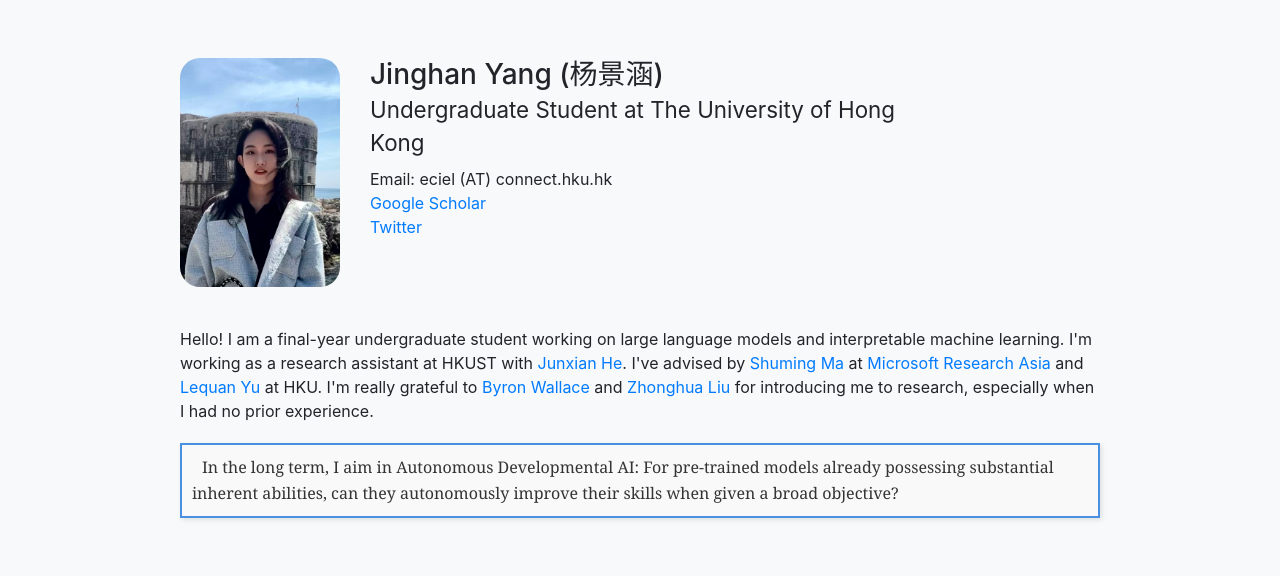
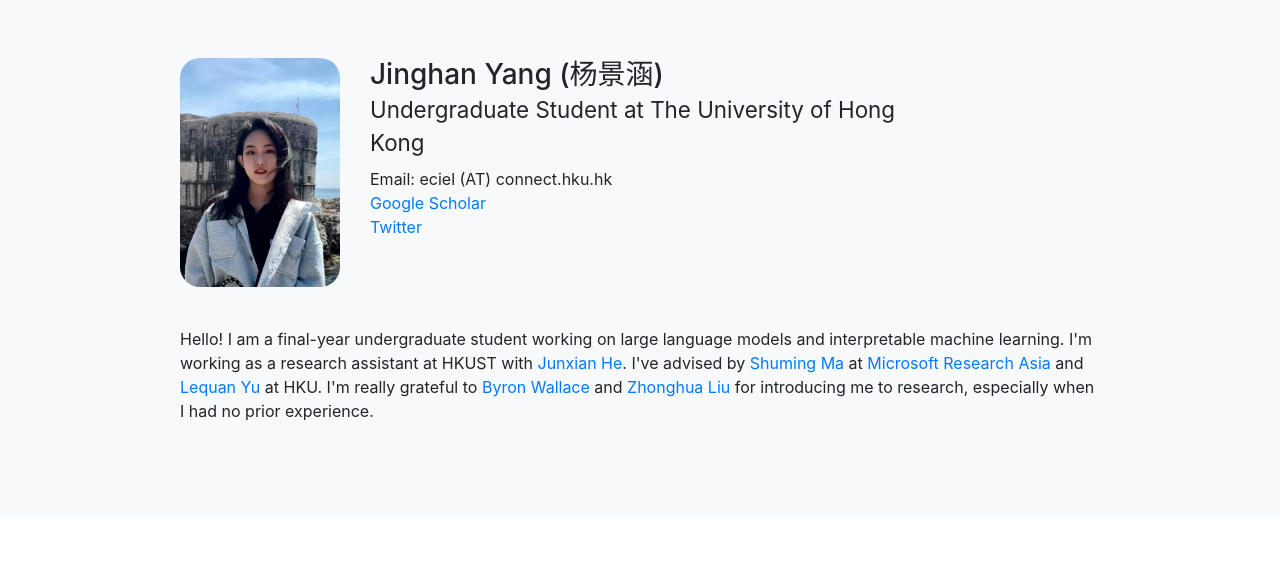
Before and after one commit to ecielyang/jinghanyang.github.io, a website with bundled scripts: page index.html in a window 1280 px wide. Shown: the part 62-638 px from the top of the page. Built offline with nearby package versions, Linux system fonts and the light colour scheme.

Commit message:
Add files via upload

```diff
--- a/index.html
+++ b/index.html
@@ -83,9 +83,9 @@
                 I'm working as a research assistant at HKUST with <a href="https://jxhe.github.io">Junxian He</a>. I've advised by <a href="https://www.microsoft.com/en-us/research/people/shumma/">Shuming Ma</a> at <a href="https://www.microsoft.com/en-us/research/lab/microsoft-research-asia/">Microsoft Research Asia</a> and <a href="https://yulequan.github.io">Lequan Yu</a> at HKU. I'm really grateful to <a href="https://www.byronwallace.com">Byron Wallace</a> and <a href="https://sites.google.com/view/drliu/home">Zhonghua Liu</a> for introducing me to research, especially when I had no prior experience.
               </p>
 
-<p style="margin: 20px 0; padding: 10px; border: 2px solid #4A90E2; text-indent: 10px; font-family: Georgia, serif; font-size: 16px; color: #333; background-color: #f9f9f9; line-height: 1.6; box-shadow: 2px 2px 5px rgba(0,0,0,0.1);">
-    In the long term, I aim in Autonomous Developmental AI: For pre-trained models already possessing substantial inherent abilities, can they autonomously improve their skills when given a broad objective?
-</p>
+<!--<p style="margin: 20px 0; padding: 10px; border: 2px solid #4A90E2; text-indent: 10px; font-family: Georgia, serif; font-size: 16px; color: #333; background-color: #f9f9f9; line-height: 1.6; box-shadow: 2px 2px 5px rgba(0,0,0,0.1);">-->
+<!--    In the long term, I aim in Autonomous Developmental AI: For pre-trained models already possessing substantial inherent abilities, can they autonomously improve their skills when given a broad objective?-->
+<!--</p>-->
 
 
             </div>
```
